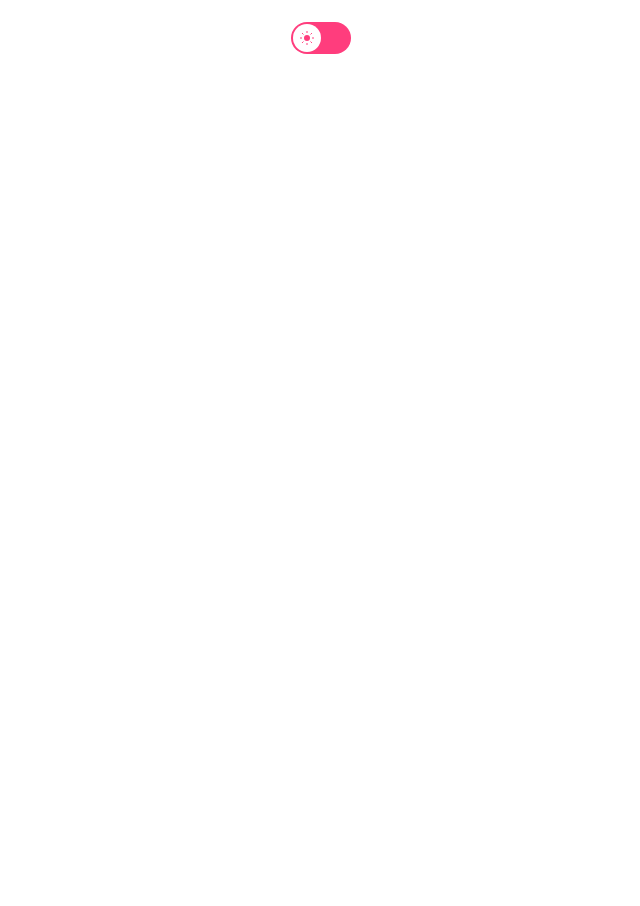
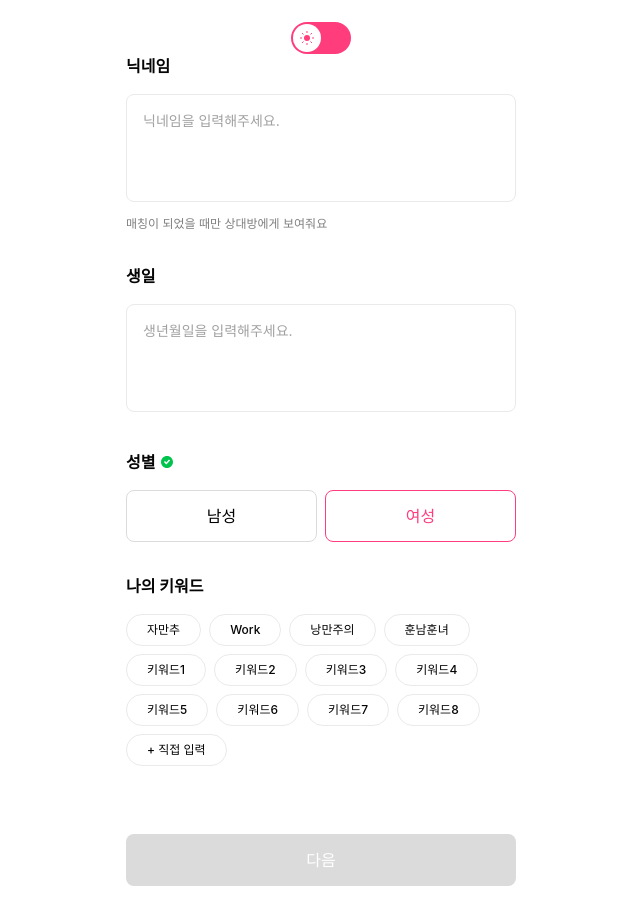
Before and after one commit to thyeone/flowing-deployment, a Next.js app: page /waiting in a window 1280 px wide. Shown: the part 318-1224 px from the top of the page, without its empty margins (319-959 px from the left). Before the commit the page ends 800 px from the top, so only its background shows below. Built offline with nearby package versions, Linux system fonts and the light colour scheme; a web font is replaced by a local one.

Commit message:
feat: 자기소개 작성 페이지 구현 #23

```diff
--- /dev/null
+++ b/src/app/(mood)/waiting/components/DirectInputSection.tsx
@@ -0,0 +1,75 @@
+'use client';
+
+import Input from '@/components/common/Input';
+import { cn } from '@/utils/cn';
+import { useState } from 'react';
+import type { SetStateAction, Dispatch } from 'react';
+import { useForm } from 'react-hook-form';
+
+type DirectInputSection = {
+  setKeywordList: Dispatch<SetStateAction<string[]>>;
+  keywordList: string[];
+};
+
+type FieldValues = {
+  keywordInput: string;
+};
+
+export default function DirectInputSection({ setKeywordList, keywordList }: DirectInputSection) {
+  const [isActive, setIsActive] = useState(false);
+  const {
+    register,
+    resetField,
+    handleSubmit,
+    formState: { errors },
+  } = useForm<FieldValues>();
+
+  const handleOnSubmit = (keyword: FieldValues) => {
+    const { keywordInput: value } = keyword;
+    if (!keyword) return;
+
+    if (keywordList.includes(value)) {
+      alert('중복된 키워드입니다.'); // TODO: 추후 토스트 메시지 대체
+      return;
+    }
+
+    setKeywordList((prev) => {
+      return [...prev, value];
+    });
+    resetField('keywordInput');
+  };
+
+  return (
+    <div className="flex w-full flex-col">
+      <button
+        onClick={() => setIsActive((prev) => !prev)}
+        className={cn(
+          `mb-2 flex h-8 w-fit cursor-pointer items-center justify-center whitespace-nowrap rounded-[48px] border border-gray-100 bg-transparent px-5 text-xs font-medium text-gray-900 dark:border-gray-800 dark:text-white`,
+          {
+            'border-primary-400 text-primary-400 dark:border-primary-400 dark:text-primary-400':
+              isActive,
+          },
+        )}
+      >
+        + 직접 입력
+      </button>
+      {isActive && (
+        <form onSubmit={handleSubmit(handleOnSubmit)}>
+          <Input
+            register={register('keywordInput', {
+              required: true,
+              pattern: {
+                value: /^[a-zA-Z0-9가-힣]*$/,
+                message: '한글, 영어, 숫자만 허용됩니다.',
+              },
+            })}
+            id="keyword-input"
+            placeholder="키워드를 입력해주세요."
+            isDark
+            error={errors.keywordInput?.message}
+          />
+        </form>
+      )}
+    </div>
+  );
+}
--- /dev/null
+++ b/src/app/(mood)/waiting/components/GenderField.tsx
@@ -0,0 +1,60 @@
+'use client';
+
+import { cn } from '@/utils/cn';
+import CheckIcon from '@public/svg/check-16.svg';
+import { useMoodContext } from './MoodContext';
+import { useWatch } from 'react-hook-form';
+
+type GenderButtonProps = React.ButtonHTMLAttributes<HTMLButtonElement>;
+
+export default function GenderField({ className, ...rest }: GenderButtonProps) {
+  const { setValue, control } = useMoodContext();
+
+  const gender = useWatch({
+    control,
+    name: 'gender',
+  });
+
+  return (
+    <>
+      <div className="mb-4 mt-8 flex items-center gap-x-1">
+        <h3 className="font-bold text-gray-900 dark:text-white">성별</h3>
+        {gender && <CheckIcon />}
+      </div>
+      <div className="flex gap-x-2">
+        <button
+          {...rest}
+          onClick={() =>
+            setValue('gender', 'MALE', {
+              shouldDirty: true,
+            })
+          }
+          className={cn(
+            `h-[52px] w-full flex-1 rounded-lg border border-gray-200 bg-transparent dark:border-gray-800`,
+            {
+              'border-primary-400 text-primary-400 dark:border-primary-400 dark:text-primary-400':
+                gender === 'MALE',
+            },
+            className,
+          )}
+        >
+          남성
+        </button>
+        <button
+          {...rest}
+          onClick={() => setValue('gender', 'FEMALE')}
+          className={cn(
+            `h-[52px] w-full flex-1 rounded-lg border border-gray-200 bg-transparent dark:border-gray-800`,
+            {
+              'border-primary-400 text-primary-400 dark:border-primary-400 dark:text-primary-400':
+                gender === 'FEMALE',
+            },
+            className,
+          )}
+        >
+          여성
+        </button>
+      </div>
+    </>
+  );
+}
--- /dev/null
+++ b/src/app/(mood)/waiting/components/Keywords.tsx
@@ -0,0 +1,50 @@
+'use client';
+
+import { KEYWORD_LIST } from '@/constants/keywords';
+import { cn } from '@/utils/cn';
+import { useState } from 'react';
+import { useWatch } from 'react-hook-form';
+import { useMoodContext } from './MoodContext';
+import DirectInputSection from './DirectInputSection';
+
+export default function Keywords() {
+  const [keywordList, setKeywordList] = useState<string[]>([...KEYWORD_LIST]);
+  const { control, setValue } = useMoodContext();
+
+  const keywords = useWatch({ name: 'keywords', control });
+
+  const handleTagClick = (name: string) => {
+    if (keywords.includes(name)) {
+      setValue(
+        'keywords',
+        keywords.filter((tag) => tag !== name),
+      );
+      return;
+    }
+
+    setValue('keywords', [...keywords, name], {
+      shouldDirty: true,
+    });
+  };
+
+  return (
+    <ul className="mb-[60px] flex flex-wrap gap-2">
+      {keywordList.map((tag, index) => (
+        <li
+          key={index}
+          onClick={() => handleTagClick(String(tag))}
+          className={cn(
+            `flex h-8 w-fit cursor-pointer items-center justify-center rounded-[48px] border border-gray-100 bg-transparent px-5 text-xs font-medium text-gray-900 dark:border-gray-800 dark:text-white`,
+            {
+              'border-primary-400 text-primary-400 dark:border-primary-400 dark:text-primary-400':
+                keywords.includes(tag),
+            },
+          )}
+        >
+          {tag}
+        </li>
+      ))}
+      <DirectInputSection setKeywordList={setKeywordList} keywordList={keywordList} />
+    </ul>
+  );
+}
--- /dev/null
+++ b/src/app/(mood)/waiting/components/MoodContext.tsx
@@ -0,0 +1,29 @@
+'use client';
+
+import { FormProvider, useForm, useFormContext } from 'react-hook-form';
+
+export type MoodContextValue = {
+  nickname: string;
+  birthday: string;
+  gender: GenderType | string;
+  keywords: string[];
+};
+
+const defaultValues = {
+  nickname: '',
+  birthday: '',
+  gender: 'FEMALE',
+  keywords: [],
+};
+
+export default function MoodProvider({ children }: PropsWithStrictChildren) {
+  const methods = useForm<MoodContextValue>({
+    defaultValues,
+    mode: 'onChange',
+  });
+  return <FormProvider {...methods}>{children}</FormProvider>;
+}
+
+export function useMoodContext() {
+  return useFormContext<MoodContextValue>();
+}
--- /dev/null
+++ b/src/app/(mood)/waiting/components/MoodForm.tsx
@@ -0,0 +1,87 @@
+'use client';
+
+import Input from '@/components/common/Input';
+import { type SubmitHandler, useWatch } from 'react-hook-form';
+import Mykeyword from './MyKeyword';
+import { type MoodContextValue, useMoodContext } from './MoodContext';
+import GenderField from './GenderField';
+import Button from '@/components/common/Button';
+
+export default function MoodForm() {
+  const {
+    register,
+    control,
+    handleSubmit,
+    formState: { errors, isValid, dirtyFields },
+  } = useMoodContext();
+
+  const nickname = useWatch({
+    control,
+    name: 'nickname',
+  });
+  const birthday = useWatch({
+    control,
+    name: 'birthday',
+  });
+  const keywords = useWatch({
+    control,
+    name: 'keywords',
+  });
+
+  const handleOnSubmit: SubmitHandler<MoodContextValue> = (data) => {
+    console.log(data);
+  };
+
+  return (
+    <div className="mx-5 mb-5">
+      <form id="mood" onSubmit={handleSubmit(handleOnSubmit)}>
+        <Input
+          register={register('nickname', {
+            required: true,
+            minLength: {
+              value: 2,
+              message: '최소 2글자 이상 입력해주세요.',
+            },
+            pattern: {
+              value: /^[a-zA-Z0-9가-힣]*$/,
+              message: '닉네임은 한글, 영어, 숫자만 허용됩니다.',
+            },
+          })}
+          id="nickname-input"
+          label="닉네임"
+          placeholder="닉네임을 입력해주세요."
+          isDark
+          required={!errors.nickname?.message && !!nickname}
+          error={errors.nickname?.message}
+        />
+        <p className="mb-8 mt-2 text-xs text-gray-500">매칭이 되었을 때만 상대방에게 보여줘요</p>
+        <Input
+          register={register('birthday', {
+            required: true,
+            pattern: {
+              value: /^\d{4}\.\d{2}\.\d{2}$/,
+              message: 'YYYY.MM.DD 형식으로 입력해주세요.',
+            },
+            validate: (value) =>
+              Number(value.slice(0, 4)) < 2006 || '2005년생 이후는 가입이 불가능합니다.',
+          })}
+          id="birthday-input"
+          label="생일"
+          placeholder="생년월일을 입력해주세요."
+          isDark
+          required={!errors.birthday?.message && !!birthday}
+          error={errors.birthday?.message}
+        />
+        <GenderField />
+      </form>
+      <Mykeyword />
+      <Button
+        form="mood"
+        isDark
+        disabled={!isValid || !dirtyFields.birthday || !keywords.length || !dirtyFields.nickname}
+      >
+        다음
+      </Button>
+    </div>
+  );
+}
--- /dev/null
+++ b/src/app/(mood)/waiting/components/MyKeyword.tsx
@@ -0,0 +1,24 @@
+'use client';
+
+import CheckIcon from '@public/svg/check-16.svg';
+import Keywords from './Keywords';
+import { useMoodContext } from './MoodContext';
+import { useWatch } from 'react-hook-form';
+
+export default function Mykeyword() {
+  const { control } = useMoodContext();
+  const keywords = useWatch({
+    control,
+    name: 'keywords',
+  });
+
+  return (
+    <>
+      <div className="mb-4 mt-8 flex items-center gap-x-1">
+        <h3 className="font-bold text-gray-900 dark:text-white">나의 키워드</h3>
+        {keywords.length !== 0 && <CheckIcon />}
+      </div>
+      <Keywords />
+    </>
+  );
+}
--- a/src/app/(mood)/waiting/layout.tsx
+++ b/src/app/(mood)/waiting/layout.tsx
@@ -1,3 +1,9 @@
+import MoodProvider from './components/MoodContext';
+
 export default function WatingLayout({ children }: PropsWithStrictChildren) {
-  return <main className="main-layout dark:bg-black dark:text-white">{children}</main>;
+  return (
+    <main className="main-layout dark:bg-gray-900 dark:text-white">
+      <MoodProvider>{children}</MoodProvider>
+    </main>
+  );
 }
--- a/src/app/(mood)/waiting/page.tsx
+++ b/src/app/(mood)/waiting/page.tsx
@@ -1,19 +1,20 @@
 'use client';
 
-import Input from '@/components/common/Input';
 import WaitingHeader from './components/WaitingHeader';
 import MoodBoard from './components/MoodBoard';
 import { useIsMounted } from '@/hooks';
+import MoodForm from './components/MoodForm';
 
 export default function Waiting() {
   const isMounted = useIsMounted();
 
-  if (!isMounted) return null;
+  if (!isMounted) return null; // MoodBoard 컴포넌트의 CLS를 방지하기 위한 목적
 
   return (
-    <div className="mx-5">
+    <>
       <WaitingHeader text="자기소개 작성" />
       <MoodBoard />
-    </div>
+      <MoodForm />
+    </>
   );
 }
--- /dev/null
+++ b/src/constants/index.ts
@@ -0,0 +1,2 @@
+export * from './motions';
+export * from './keywords';
--- /dev/null
+++ b/src/constants/keywords.ts
@@ -0,0 +1,14 @@
+export const KEYWORD_LIST = [
+  '자만추',
+  'Work',
+  '낭만주의',
+  '훈남훈녀',
+  '키워드1',
+  '키워드2',
+  '키워드3',
+  '키워드4',
+  '키워드5',
+  '키워드6',
+  '키워드7',
+  '키워드8',
+] as const;
--- a/src/types/index.d.ts
+++ b/src/types/index.d.ts
@@ -1,3 +1,5 @@
 type PropsWithStrictChildren<P = unknown, T extends React.ReactNode = ReactNode> = P & {
   children: T;
 };
+
+type GenderType = 'MALE' | 'FEMALE';
```
Also changed, not shown: public/svg/warning-16.svg (added).
